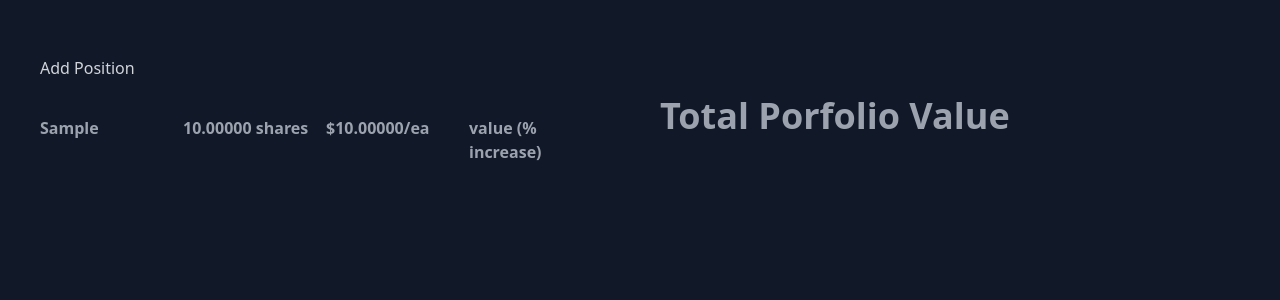
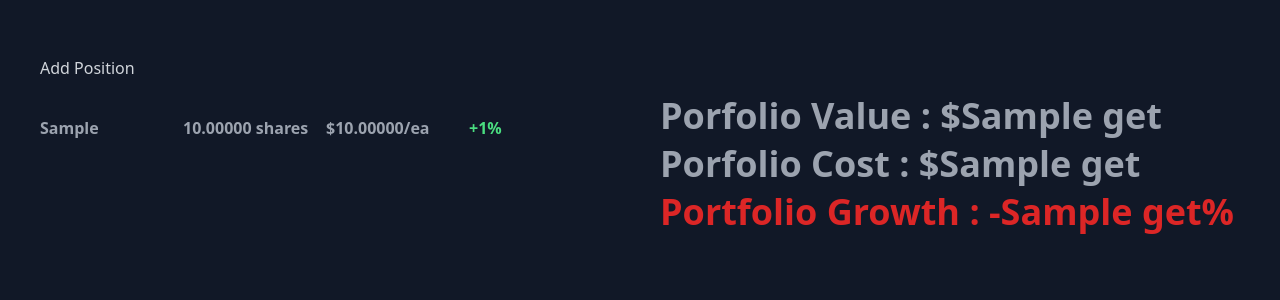
Before and after one commit to al-bose/FinanceTracker, a Django app: template portfolio/templates/portfolio/index.html in a window 1280 px wide. Shown: the part 64-364 px from the top of the page. Run offline with Django 3.2, Linux system fonts and the light colour scheme; tables that the repository leaves empty hold one stand-in row (values such as "Sample post"); the template is opened without the code that fills it: values that come from a table or form of the project are taken from there, most other values are stand-ins (such as "Sample title", 1, 10 or a date in 2020).

Commit message:
implement total calculations for portfolio

```diff
--- a/portfolio/templates/portfolio/index.html
+++ b/portfolio/templates/portfolio/index.html
@@ -1,4 +1,6 @@
+
 {% extends "base.html" %}
+{% load custom_filters %}
 {% block content %}
 
 <div class="mx-auto max-w-7xl px-2 sm:px-6 lg:px-8 mt-6">
@@ -25,9 +27,17 @@
                             <div class="font-bold leading-6 text-gray-400">
                                 ${{stock.cost_basis}}/ea
                             </div>
-                            <div class="font-bold leading-6 text-gray-400">
-                                value (% increase)
+
+                            {% if total_ticker_prices|get_item:stock.ticker|get_item:"percentage_change" > 0 %}
+                            <div class="font-bold leading-6 text-green-400">
+                                +{{total_ticker_prices|get_item:stock.ticker|get_item:"percentage_change"}}%
                             </div>
+                            {% else %}
+                            <div class="font-bold leading-6 text-red-600">
+                                -{{total_ticker_prices|get_item:stock.ticker|get_item:"percentage_change"}}%
+                            </div>
+                            {% endif %}
+
                         </div>
                     </div>
                 </li>
@@ -35,7 +45,13 @@
             </ul>
         </div>
         <div>
-            <p class="mt-2 text-3xl font-bold text-gray-400 sm:text-4xl snap-center">Total Porfolio Value</p>
+            <p class="mt-2 text-3xl font-bold text-gray-400 sm:text-4xl snap-center">Porfolio Value : ${{total_prices|get_item:"current_value"}}</p>
+            <p class="mt-2 text-3xl font-bold text-gray-400 sm:text-4xl snap-center">Porfolio Cost : ${{total_prices|get_item:"total_cost"}}</p>
+            {% if total_prices|get_item:"percentage_change" > 0%}
+                <p class="mt-2 text-3xl font-bold text-green-400 sm:text-4xl snap-center">Portfolio Growth : +{{total_prices|get_item:"percentage_change"}}%</p>
+            {% else %}
+            <p class="mt-2 text-3xl font-bold text-red-600 sm:text-4xl snap-center">Portfolio Growth : -{{total_prices|get_item:"percentage_change"}}%</p>
+            {% endif %}
         </div>
     </div>
     {% else %}
@@ -43,6 +59,7 @@
         <span class="text-sm text-gray-400 font-medium">No Positions Found...</span>
     </div>
     {% endif %}
+
 </div>
 
 {% endblock %}
--- /dev/null
+++ b/portfolio/templatetags/custom_filters.py
@@ -0,0 +1,7 @@
+from django import template
+
+register = template.Library()
+
+@register.filter(name='get_item')
+def get_item(dictionary, key):
+    return dictionary.get(key)
--- a/static/output.css
+++ b/static/output.css
@@ -923,9 +923,19 @@ video {
   color: rgb(17 24 39 / var(--tw-text-opacity));
 }
 
+.text-green-400 {
+  --tw-text-opacity: 1;
+  color: rgb(74 222 128 / var(--tw-text-opacity));
+}
+
 .text-indigo-600 {
   --tw-text-opacity: 1;
   color: rgb(79 70 229 / var(--tw-text-opacity));
+}
+
+.text-red-600 {
+  --tw-text-opacity: 1;
+  color: rgb(220 38 38 / var(--tw-text-opacity));
 }
 
 .text-white {
```
Also changed, not shown: portfolio/views.py (+72 -1 lines), portfolio/templatetags/__init__.py (added).
